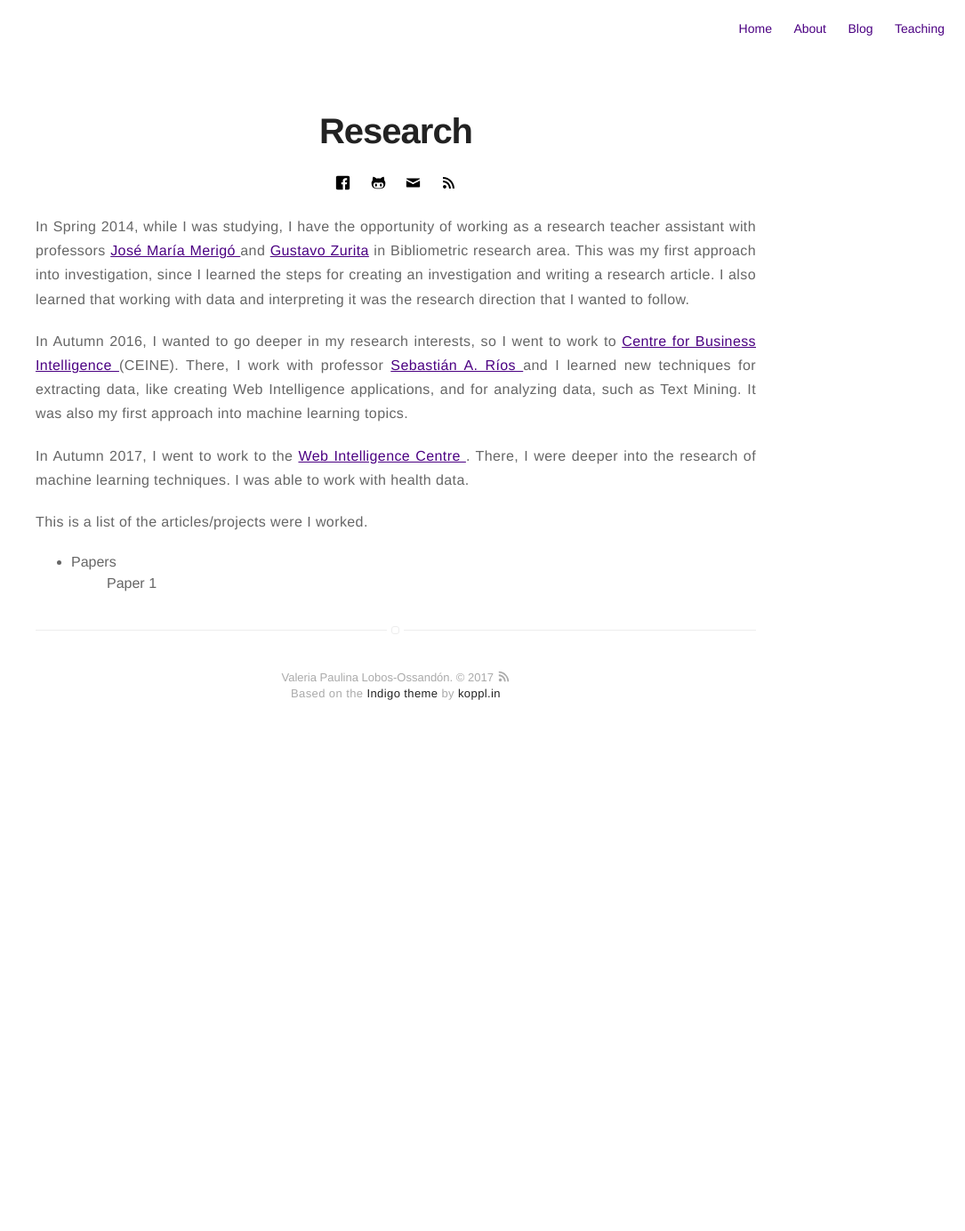
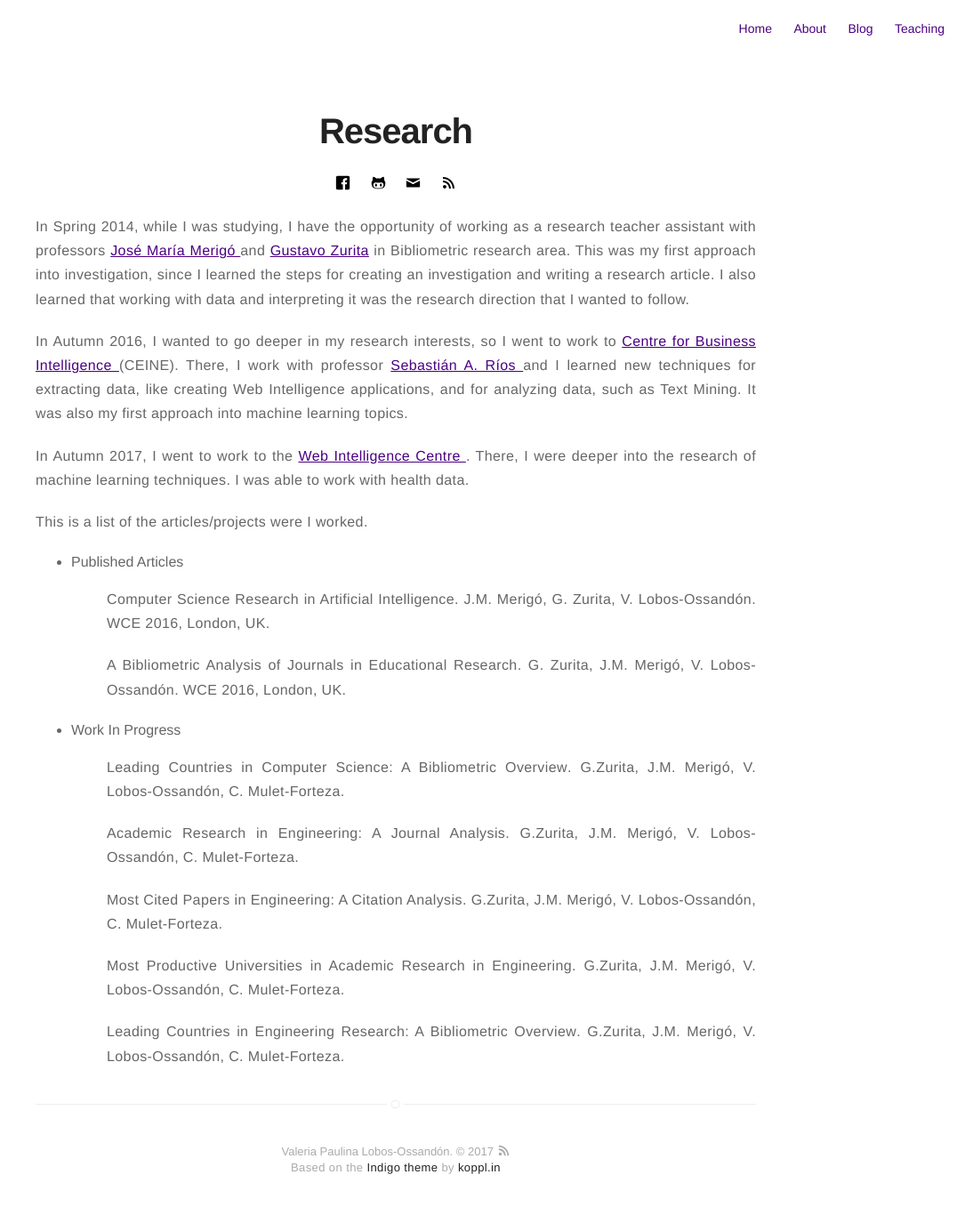
Before and after one commit to vlobos-ossandon/vlobos-ossandon.github.io, a Jekyll site: the page built from research.html, in a window 1280 px wide. Shown: the whole page at 89% size, without its empty margins (195-1280 px from the left). Built offline with Jekyll 4.4.1, drawn with Linux system fonts in a browser that asks for light colours; before the commit the page ends 900 px from its top, so only the background shows below that.

Commit message:
Research_3

```diff
--- a/research.html
+++ b/research.html
@@ -12,9 +12,49 @@ title: Research
 
 
 <ul>
-	<li>Papers
+	<li>Published Articles
 		<ul>
-		Paper 1
+			<p align="justify">
+			<b>Computer Science Research in Artificial Intelligence</b>. J.M. Merigó, G. Zurita, V. Lobos-Ossandón. WCE 2016, London, UK.
+			</p>
+		</ul>
+
+		<ul>
+			<p align="justify">
+			<b>A Bibliometric Analysis of Journals in Educational Research</b>. G. Zurita, J.M. Merigó, V. Lobos-Ossandón. WCE 2016, London, UK.
+			</p>
+		</ul>
+	</li>
+
+	<li>Work In Progress
+		<ul>
+			<p align="justify">
+			<b>Leading Countries in Computer Science: A Bibliometric Overview</b>. G.Zurita, J.M. Merigó, V. Lobos-Ossandón, C. Mulet-Forteza.
+			</p>
+		</ul>
+
+		<ul>
+			<p align="justify">
+			<b>Academic Research in Engineering: A Journal Analysis</b>. G.Zurita, J.M. Merigó, V. Lobos-Ossandón, C. Mulet-Forteza.
+			</p>
+		</ul>
+
+		<ul>
+			<p align="justify">
+			<b>Most Cited Papers in Engineering: A Citation Analysis</b>. G.Zurita, J.M. Merigó, V. Lobos-Ossandón, C. Mulet-Forteza.
+			</p>
+		</ul>
+
+		<ul>
+			<p align="justify">
+			<b>Most Productive Universities in Academic Research in Engineering</b>. G.Zurita, J.M. Merigó, V. Lobos-Ossandón, C. Mulet-Forteza.
+			</p>
+		</ul>
+
+		<ul>
+			<p align="justify">
+			<b>Leading Countries in Engineering Research: A Bibliometric Overview</b>. G.Zurita, J.M. Merigó, V. Lobos-Ossandón, C. Mulet-Forteza.
+			</p>
 		</ul>
 	</li>
 </ul>
```
